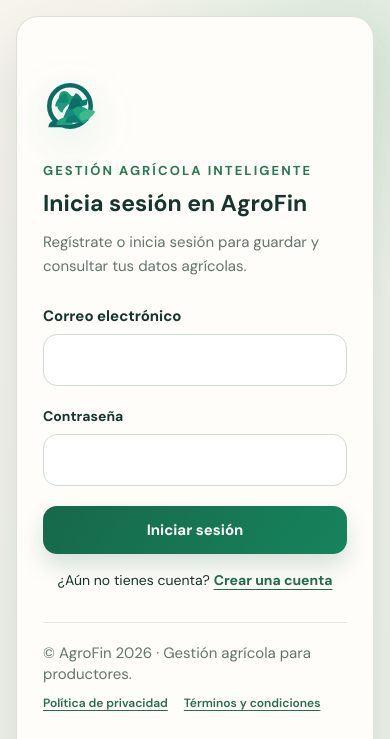
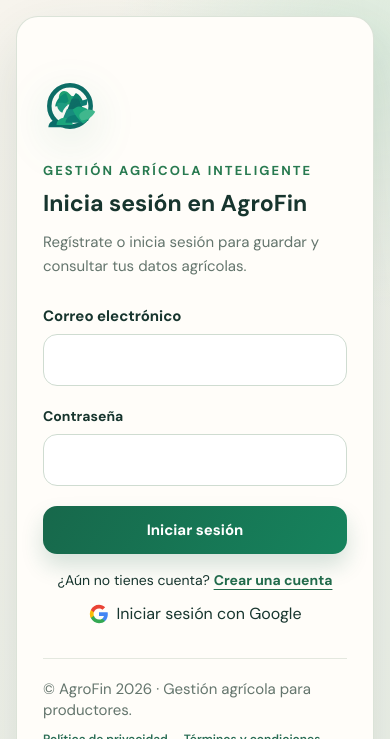
Before and after one commit to Lissseth/AgroFin, a Flask app: page / in a window 390 px wide. Shown: the top 739 px of the page. Run offline with Flask 3, Linux system fonts and the light colour scheme; data that the repository does not hold is empty; some libraries are stand-ins or nearby versions; grey boxes are pictures that could not be loaded.

Commit message:
Despliegue final con OAuth, tareas y contacto

```diff
--- a/templates/index.html
+++ b/templates/index.html
@@ -139,6 +139,10 @@
        <p id="login-message" class="hidden rounded-xl bg-[#fff0e8] p-3 text-sm text-[#9a4829]" role="alert"></p><button id="auth-submit" data-template-id="login-button" class="canva-button primary-btn w-full" type="submit" style="background: linear-gradient(120deg, rgb(23, 104, 75), rgb(22, 131, 93)); color: rgb(255, 255, 255); font-weight: 700; font-style: normal; font-size: 15px;">Iniciar sesión</button>
       </form>
       <div class="mt-4 text-center text-sm"><span id="auth-toggle-label">¿Aún no tienes cuenta?</span> <button id="auth-toggle" type="button" class="font-bold text-[#216a4b] underline underline-offset-4">Crear una cuenta</button></div>
+    <a href="/auth/google/login" class="btn btn-outline flex items-center justify-center gap-2 w-full mt-3">
+      <svg class="w-5 h-5" viewBox="0 0 24 24"><path fill="#4285F4" d="M22.56 12.25c0-.78-.07-1.53-.2-2.25H12v4.26h5.92c-.26 1.37-1.04 2.53-2.21 3.31v2.77h3.57c2.08-1.92 3.28-4.74 3.28-8.09z"/><path fill="#34A853" d="M12 23c2.97 0 5.46-.98 7.28-2.66l-3.57-2.77c-.98.66-2.23 1.06-3.71 1.06-2.86 0-5.29-1.93-6.16-4.53H2.18v2.84C3.99 20.53 7.7 23 12 23z"/><path fill="#FBBC05" d="M5.84 14.09c-.22-.66-.35-1.36-.35-2.09s.13-1.43.35-2.09V7.06H2.18C1.43 8.55 1 10.22 1 12s.43 3.45 1.18 4.94l2.85-2.22.81-.63z"/><path fill="#EA4335" d="M12 5.38c1.62 0 3.06.56 4.21 1.64l3.15-3.15C17.45 2.09 14.97 1 12 1 7.7 1 3.99 3.47 2.18 7.06l3.66 2.84c.87-2.6 3.3-4.52 6.16-4.52z"/></svg>
+      Iniciar sesión con Google
+    </a>
       <footer class="mt-8 border-t border-[#e4e8df] pt-5 text-xs leading-5 text-slate-500">
        <span data-template-id="login-footer-copy" class="canva-text" style="color: rgb(100, 117, 109); font-weight: 400; font-style: normal; font-size: 15px;">© AgroFin 2026 · Gestión agrícola para productores.</span>
        <div class="mt-2 flex gap-4">
@@ -179,7 +183,7 @@
      </nav>
      <div class="help-box mt-auto rounded-2xl border border-white/10 bg-white/10 p-4 text-emerald-50">
       <i data-lucide="circle-help" width="19" class="text-emerald-200"></i>
-      <p class="mt-3 text-sm font-bold">Datos de ejemplo</p>
+      <p class="mt-3 text-sm font-bold"></p>
       <p class="mt-1 text-xs leading-5 text-emerald-100/70">Tus cultivos y movimientos se guardan en tu cuenta.</p>
      </div>
     </aside>
@@ -314,15 +318,48 @@
        </section>
       </section>
       <section id="tasks" class="view">
+   <div class="surface rounded-2xl p-6">
+    <h2 class="text-2xl font-bold">Tareas agrícolas</h2>
+    <form onsubmit="event.preventDefault(); addTask();" class="space-y-4 mt-4">
+      <div class="grid md:grid-cols-3 gap-3">
+        <input type="text" id="task-title" placeholder="Título de la tarea" class="input input-bordered w-full" required>
+        <input type="date" id="task-date" class="input input-bordered w-full" required>
+        <button type="submit" class="btn btn-primary">Agregar tarea</button>
+      </div>
+    </form>
+    <table id="task-list" class="table table-zebra w-full mt-4">
+      <thead><tr><th>Título</th><th>Fecha</th><th>Estado</th></tr></thead>
+      <tbody></tbody>
+    </table>
+   </div>
        <div class="surface rounded-2xl p-6">
         <h2 class="text-2xl font-bold">Tareas agrícolas</h2>
+    <form onsubmit="event.preventDefault(); addTask();" class="space-y-4 mt-4">
+      <div class="grid md:grid-cols-3 gap-3">
+        <input type="text" id="task-title" placeholder="Título de la tarea" class="input input-bordered w-full" required>
+        <input type="date" id="task-date" class="input input-bordered w-full" required>
+        <button type="submit" class="btn btn-primary">Agregar tarea</button>
+      </div>
+    </form>
+    <table id="task-list" class="table table-zebra w-full mt-4">
+      <thead><tr><th>Título</th><th>Fecha</th><th>Estado</th></tr></thead>
+      <tbody></tbody>
+    </table>
         <p class="mt-2 text-sm text-slate-500">La gestión de tareas aún no está disponible. Este panel no mostrará tareas de ejemplo.</p>
        </div>
       </section>
       <footer class="mt-10 border-t border-[#dce5dc] py-6 text-center text-xs text-slate-500">
-       <span>© AgroFin 2026 · Tus registros permanecen asociados a tu cuenta. Política de privacidad | Términos y condiciones</span>
+       <span>© AgroFin 2026 · Tus registros permanecen asociados a tu cuenta. <a href="/privacy.html" class="legal-link">Política de privacidad</a> | <a href="/terms.html" class="legal-link">Términos y condiciones</a></span>
       </footer>
-      <section id="help" data-template-id="contact-section" class="view surface mt-10 rounded-3xl p-6 md:p-8" aria-labelledby="contact-title" style="background: linear-gradient(145deg, rgba(255, 255, 255, 0.96), rgba(250, 251, 247, 0.91));">
+      <section id="help" data-template-id="contact-section"
+  <div class="surface rounded-2xl p-6">
+    <h2 class="text-2xl font-bold">Contacto y Ayuda</h2>
+    <form action="/api/contacto" method="POST" class="space-y-4">
+      <input type="text" name="subject" placeholder="Asunto" required class="input input-bordered w-full">
+      <textarea name="message" placeholder="Escribe tu mensaje..." required class="textarea textarea-bordered w-full h-32"></textarea>
+      <button type="submit" class="btn btn-primary">Enviar mensaje</button>
+    </form>
+  </div> class="view surface mt-10 rounded-3xl p-6 md:p-8" aria-labelledby="contact-title" style="background: linear-gradient(145deg, rgba(255, 255, 255, 0.96), rgba(250, 251, 247, 0.91));">
        <div class="grid gap-8 lg:grid-cols-[.85fr_1.15fr]">
         <div>
          <p data-template-id="contact-eyebrow" class="canva-text text-sm font-bold uppercase tracking-[.14em] text-[#287a50]" style="color: rgb(40, 122, 80); font-weight: 700; font-style: normal; font-size: 13px;">Contacto directo</p>
```
